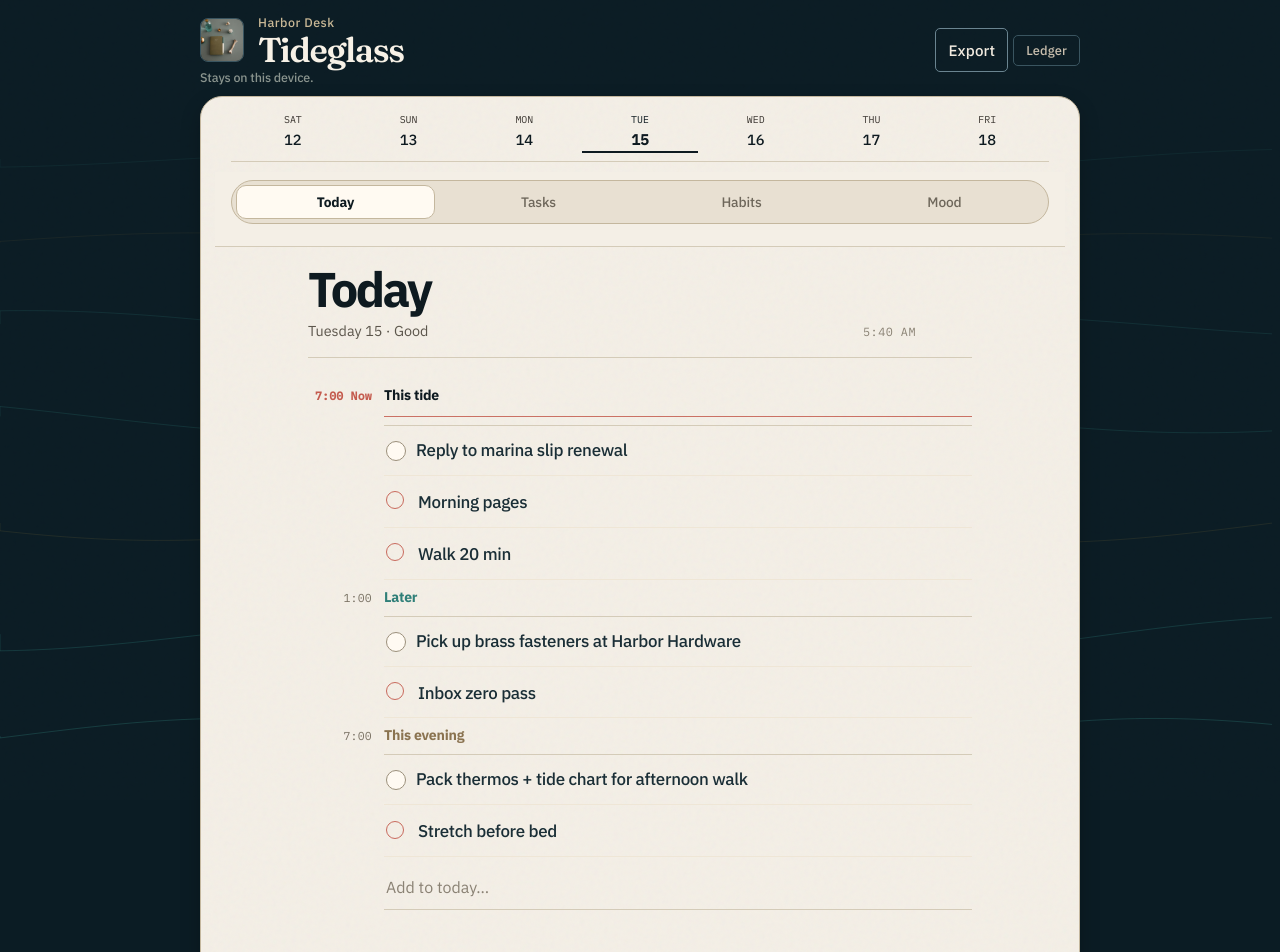
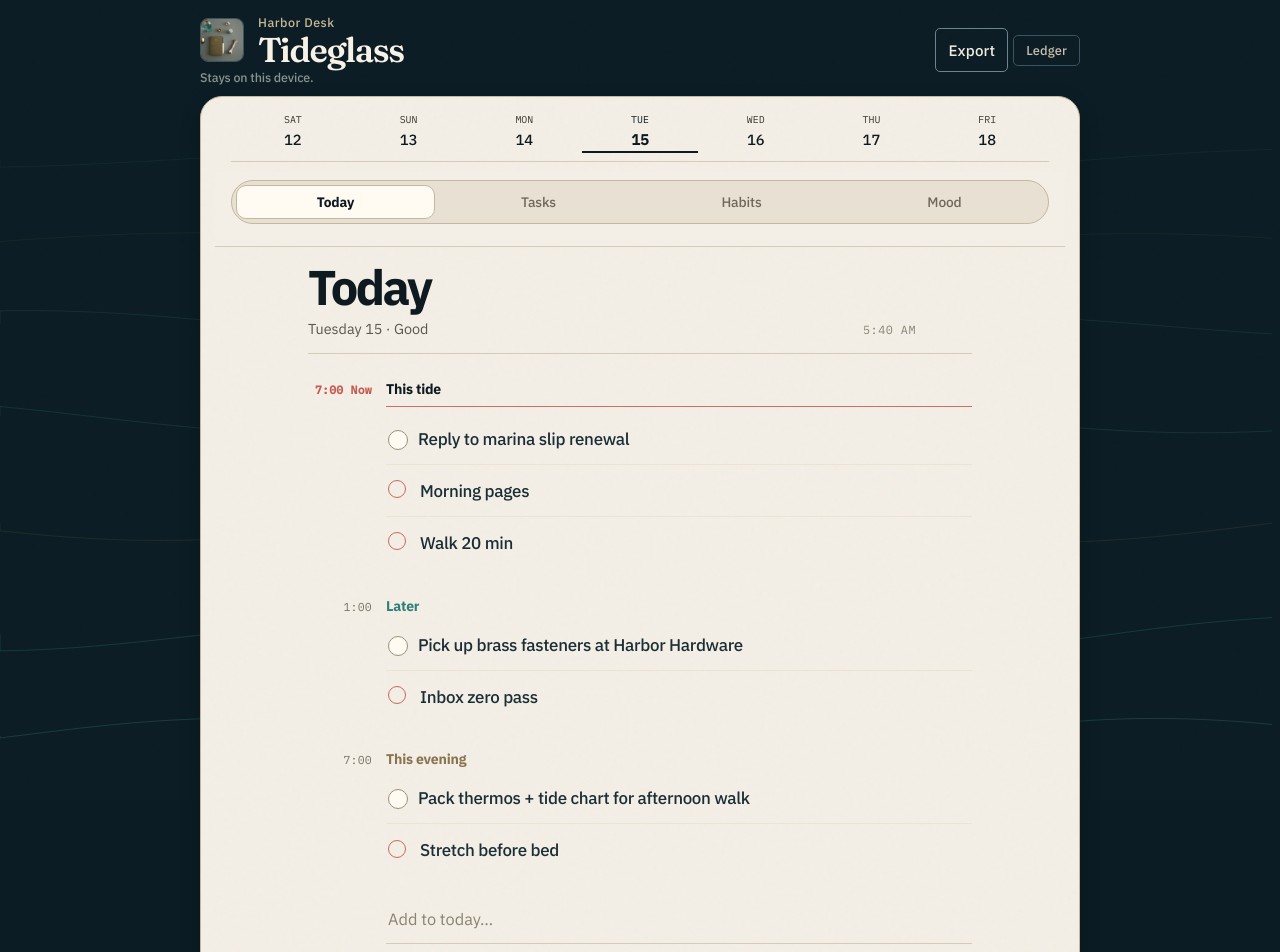
Before and after one commit to Btheriot83/buildgames-lunatask, a React (Vite) app: page / in a window 1280 px wide. Shown: the top 952 px of the page. Built offline with nearby package versions, Linux system fonts and the light colour scheme.

Commit message:
craft3: Things editorial grouping air on Today

```diff
--- a/src/index.css
+++ b/src/index.css
@@ -3809,6 +3809,45 @@ button, input, select, textarea {
   border-width: 1.5px !important;
 }
 
+
+/* ——— craft3: Things grouping air — editorial gaps, quiet lists ——— */
+.today-mast {
+  margin: 2px 0 26px !important;
+  padding-bottom: 14px !important;
+}
+.day-timeline {
+  display: flex;
+  flex-direction: column;
+  gap: 28px;
+}
+.today-group {
+  margin: 0 !important;
+  gap: 14px !important;
+}
+.today-group-label {
+  padding: 0 0 6px !important;
+  margin: 0 !important;
+}
+.today-list .task-row:first-child,
+.today-list .habit-line:first-child {
+  border-top: 0 !important;
+}
+.today-list .task-row,
+.today-list .habit-line {
+  border-bottom-color: #ebe3d4 !important;
+}
+.today-list .task-row:last-child,
+.today-list .habit-line:last-child {
+  border-bottom-color: transparent !important;
+}
+.today-add {
+  margin: 18px 0 0 78px !important;
+}
+.today-add input {
+  padding: 14px 2px !important;
+  font-size: 1.02rem;
+}
+
 /* Sticky needs a non-clipping ancestor — was overflow:hidden on desk-paper */
 .desk-paper {
   overflow: visible !important;
```
